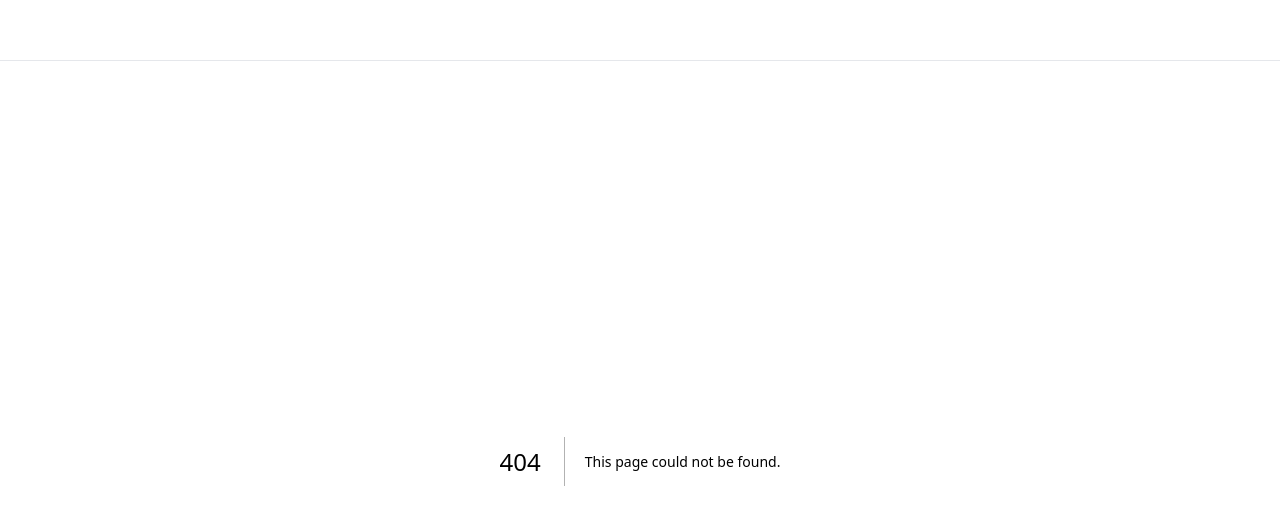
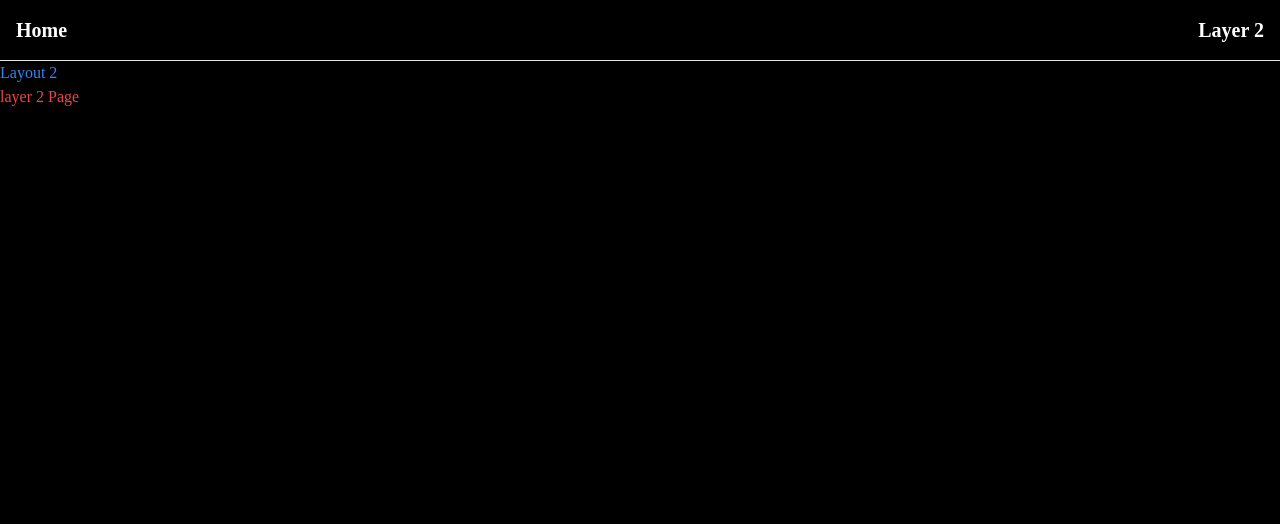
Before and after one commit to Riobigdan/t3tt, a Next.js app: page /layer2 in a window 1280 px wide. Before the commit this address had no page. Shown: the top 524 px of the page. Built offline with nearby package versions, Linux system fonts and the light colour scheme.

Commit message:
ensure The page is dynamically rendered

```diff
--- /dev/null
+++ b/src/app/layer2/layout.tsx
@@ -0,0 +1,12 @@
+export default function Layer2Layout({
+  children,
+}: {
+  children: React.ReactNode;
+}) {
+  return (
+    <div>
+      <div className="h-full w-full text-blue-500">Layout 2</div>
+      {children}
+    </div>
+  );
+}
--- /dev/null
+++ b/src/app/layer2/page.tsx
@@ -0,0 +1,7 @@
+export default function Layer2Page() {
+  return (
+    <main className="h-full w-full">
+      <div className="h-full w-full text-red-500">layer 2 Page</div>
+    </main>
+  );
+}
--- a/src/app/page.tsx
+++ b/src/app/page.tsx
@@ -1,4 +1,7 @@
+import { headers } from "next/headers";
 import { db } from "~/server/db";
+
+export const dynamic = "force-dynamic";
 
 const mockedUrls = [
   "https://picsum.photos/500/300",
@@ -12,6 +15,7 @@ const mockedImages = mockedUrls.map((url, index) => ({
 }));
 
 export default async function HomePage() {
+  headers(); //确保该页面是动态渲染的，而不是静态生成的
   const posts = await db.query.posts.findMany();
   console.log("🐛 ~ file: page.tsx:17 ~ HomePage ~ posts:", posts);
   return (
```
